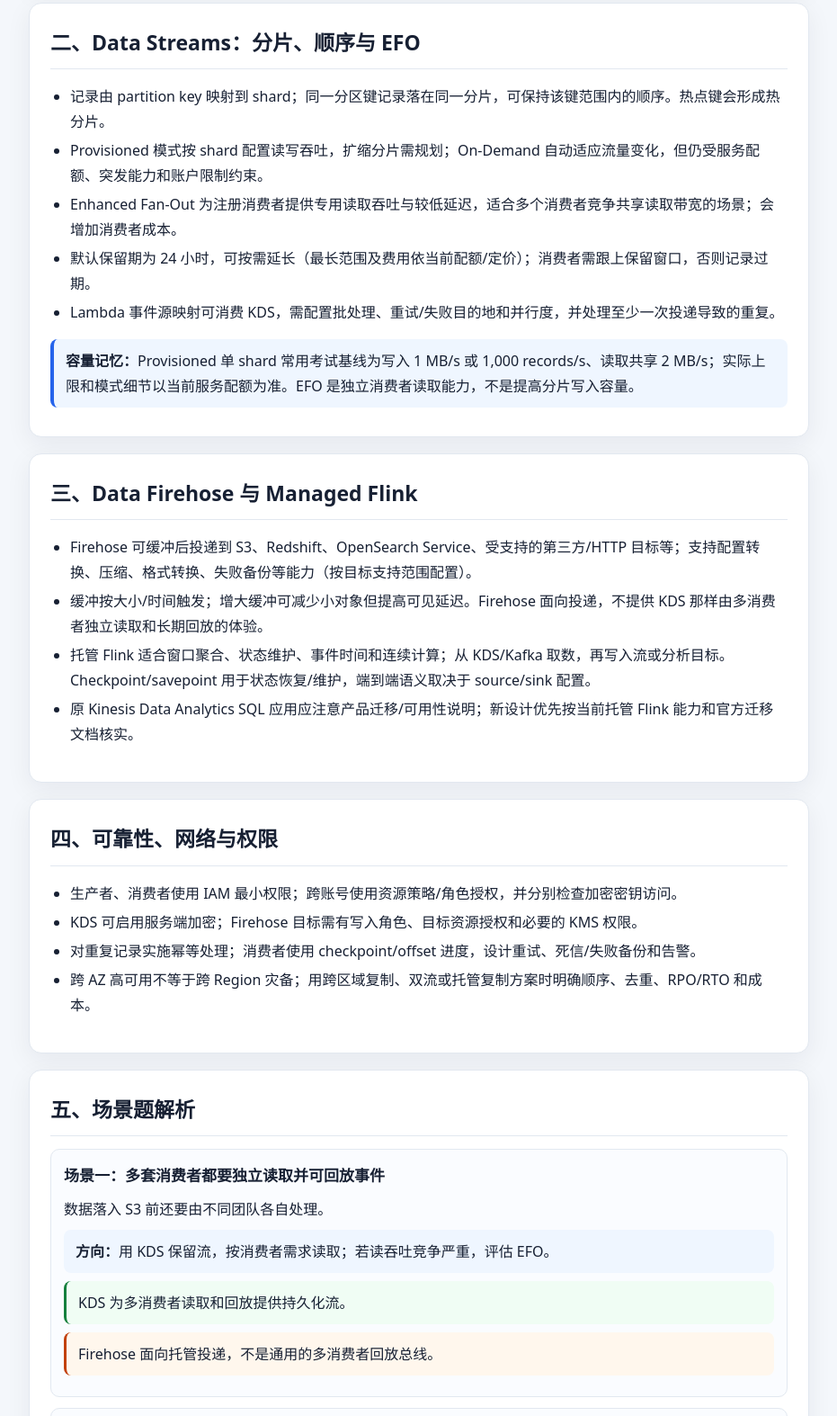
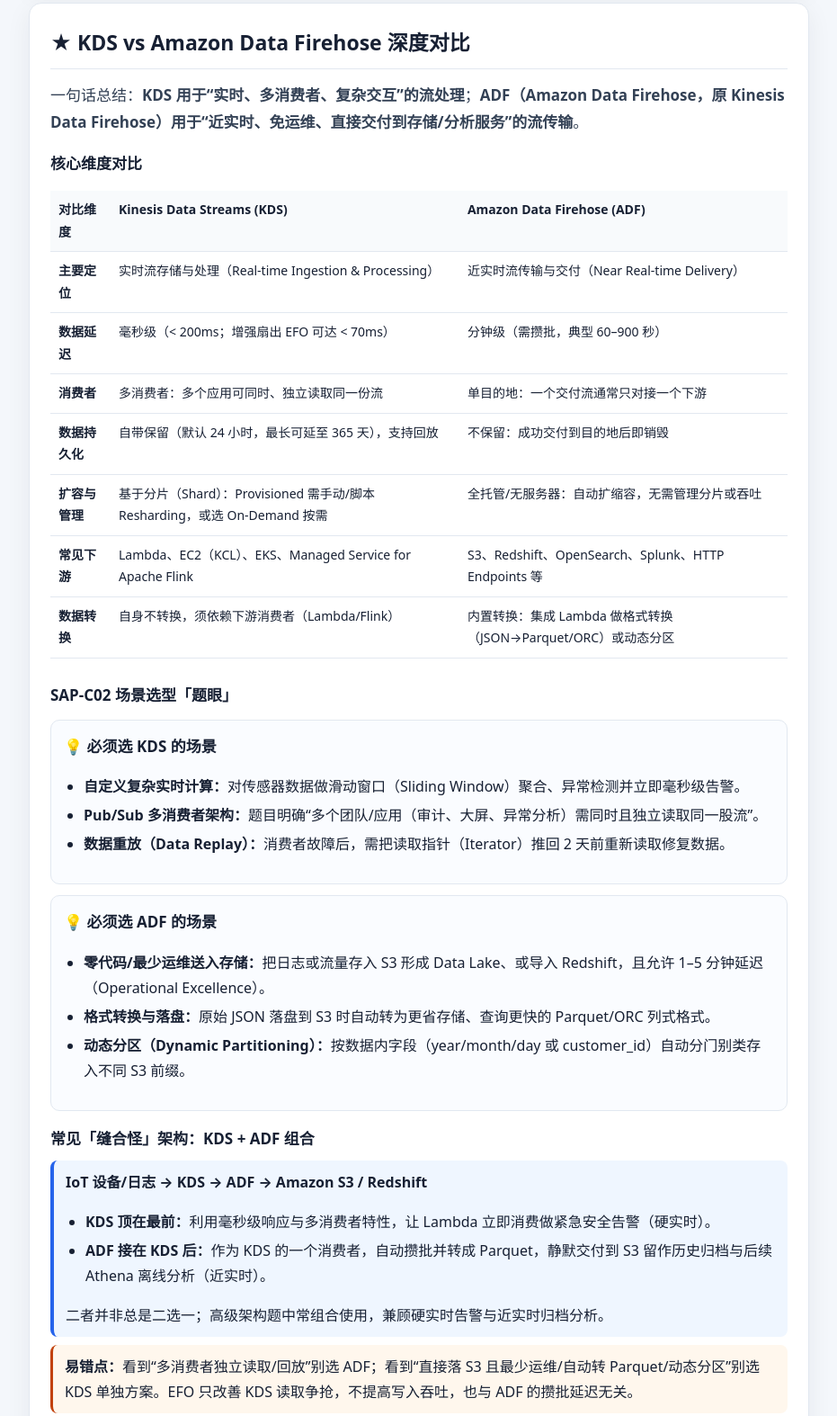
Before and after one commit to binglingshuang/AWS-SAP-C02, a plain HTML site: page analytics/kinesis.html in a window 1280 px wide. Shown: the part 838-2412 px from the top of the page at 90% size, without its empty margins (300-1231 px from the left). Drawn offline with Linux system fonts and the light colour scheme.

Commit message:
KDS 与 ADF 核心维度对比

```diff
--- a/analytics/kinesis.html
+++ b/analytics/kinesis.html
@@ -10,8 +10,41 @@
 </head>
 <body>
 <header><div class="container"><a href="index.html" style="color:#bfdbfe">← 返回分析模块</a><h1>Amazon Kinesis<br><span style="font-size:.62em;font-weight:400;color:#bfdbfe">实时流摄取、投递与处理 — SAP-C02</span></h1><p>先区分三类工作：Data Streams 保留流并支持自定义消费者；Amazon Data Firehose 托管缓冲和投递；Amazon Managed Service for Apache Flink 执行有状态流处理。服务名称和容量模式要结合题目需求判断。</p><span class="pill">🔥 高频</span><span class="pill">Streams · Firehose · Flink · Shards · EFO</span></div></header>
-<div class="container layout"><nav><b>页面目录</b><a href="#compare">一、服务选型</a><a href="#streams">二、Data Streams</a><a href="#delivery">三、Firehose 与 Flink</a><a href="#security">四、可靠性与安全</a><a href="#scenarios">五、场景题</a><a href="#quick">六、速查</a><a href="#memory">七、速记卡</a><a href="#quiz">八、自测</a><a href="#refs">官方资料</a></nav><main>
+<div class="container layout"><nav><b>页面目录</b><a href="#compare">一、服务选型</a><a href="#kds-adf">★ KDS vs Firehose 深度对比</a><a href="#streams">二、Data Streams</a><a href="#delivery">三、Firehose 与 Flink</a><a href="#security">四、可靠性与安全</a><a href="#scenarios">五、场景题</a><a href="#quick">六、速查</a><a href="#memory">七、速记卡</a><a href="#quiz">八、自测</a><a href="#refs">官方资料</a></nav><main>
 <section id="compare"><h2>一、流服务选型</h2><div class="table-wrap"><table><tr><th>服务</th><th>解决的问题</th><th>控制/运维边界</th></tr><tr><td>Kinesis Data Streams (KDS)</td><td>持久化流摄取；多个消费者独立读取、回放或自定义处理。</td><td>选择 On-Demand / Provisioned；管理消费者并关注分片/吞吐。</td></tr><tr><td>Amazon Data Firehose（原 Kinesis Data Firehose）</td><td>托管缓冲、可选转换并近实时交付到支持目标。</td><td>无需管理分片/消费者；配置目标、缓冲、重试和备份。</td></tr><tr><td>Amazon Managed Service for Apache Flink</td><td>连续、有状态的流转换、窗口和事件时间处理。</td><td>提交 Flink 应用；管理代码、状态、容量和检查点策略。</td></tr></table></div><p class="lead">把“先持久化供多个消费者各自处理”匹配 KDS；把“最少运维直接交付到 S3/分析目标”匹配 Firehose；把“状态化实时计算”匹配托管 Flink。</p></section>
+<section id="kds-adf"><h2>★ KDS vs Amazon Data Firehose 深度对比</h2>
+<p class="lead">一句话总结：<b>KDS 用于“实时、多消费者、复杂交互”的流处理</b>；<b>ADF（Amazon Data Firehose，原 Kinesis Data Firehose）用于“近实时、免运维、直接交付到存储/分析服务”的流传输</b>。</p>
+<h3>核心维度对比</h3>
+<div class="table-wrap"><table>
+<tr><th>对比维度</th><th>Kinesis Data Streams (KDS)</th><th>Amazon Data Firehose (ADF)</th></tr>
+<tr><td><b>主要定位</b></td><td>实时流存储与处理（Real-time Ingestion &amp; Processing）</td><td>近实时流传输与交付（Near Real-time Delivery）</td></tr>
+<tr><td><b>数据延迟</b></td><td>毫秒级（&lt; 200ms；增强扇出 EFO 可达 &lt; 70ms）</td><td>分钟级（需攒批，典型 60–900 秒）</td></tr>
+<tr><td><b>消费者</b></td><td>多消费者：多个应用可同时、独立读取同一份流</td><td>单目的地：一个交付流通常只对接一个下游</td></tr>
+<tr><td><b>数据持久化</b></td><td>自带保留（默认 24 小时，最长可延至 365 天），支持回放</td><td>不保留：成功交付到目的地后即销毁</td></tr>
+<tr><td><b>扩容与管理</b></td><td>基于分片（Shard）：Provisioned 需手动/脚本 Resharding，或选 On-Demand 按需</td><td>全托管/无服务器：自动扩缩容，无需管理分片或吞吐</td></tr>
+<tr><td><b>常见下游</b></td><td>Lambda、EC2（KCL）、EKS、Managed Service for Apache Flink</td><td>S3、Redshift、OpenSearch、Splunk、HTTP Endpoints 等</td></tr>
+<tr><td><b>数据转换</b></td><td>自身不转换，须依赖下游消费者（Lambda/Flink）</td><td>内置转换：集成 Lambda 做格式转换（JSON→Parquet/ORC）或动态分区</td></tr>
+</table></div>
+<h3>SAP-C02 场景选型「题眼」</h3>
+<div class="scenario"><h3>💡 必须选 KDS 的场景</h3><ul>
+<li><b>自定义复杂实时计算：</b>对传感器数据做滑动窗口（Sliding Window）聚合、异常检测并立即毫秒级告警。</li>
+<li><b>Pub/Sub 多消费者架构：</b>题目明确“多个团队/应用（审计、大屏、异常分析）需同时且独立读取同一股流”。</li>
+<li><b>数据重放（Data Replay）：</b>消费者故障后，需把读取指针（Iterator）推回 2 天前重新读取修复数据。</li>
+</ul></div>
+<div class="scenario"><h3>💡 必须选 ADF 的场景</h3><ul>
+<li><b>零代码/最少运维送入存储：</b>把日志或流量存入 S3 形成 Data Lake、或导入 Redshift，且允许 1–5 分钟延迟（Operational Excellence）。</li>
+<li><b>格式转换与落盘：</b>原始 JSON 落盘到 S3 时自动转为更省存储、查询更快的 Parquet/ORC 列式格式。</li>
+<li><b>动态分区（Dynamic Partitioning）：</b>按数据内字段（year/month/day 或 customer_id）自动分门别类存入不同 S3 前缀。</li>
+</ul></div>
+<h3>常见「缝合怪」架构：KDS + ADF 组合</h3>
+<div class="callout"><b>IoT 设备/日志 → KDS → ADF → Amazon S3 / Redshift</b>
+<ul>
+<li><b>KDS 顶在最前：</b>利用毫秒级响应与多消费者特性，让 Lambda 立即消费做紧急安全告警（硬实时）。</li>
+<li><b>ADF 接在 KDS 后：</b>作为 KDS 的一个消费者，自动攒批并转成 Parquet，静默交付到 S3 留作历史归档与后续 Athena 离线分析（近实时）。</li>
+</ul>
+二者并非总是二选一；高级架构题中常组合使用，兼顾硬实时告警与近实时归档分析。</div>
+<div class="trap"><b>易错点：</b>看到“多消费者独立读取/回放”别选 ADF；看到“直接落 S3 且最少运维/自动转 Parquet/动态分区”别选 KDS 单独方案。EFO 只改善 KDS 读取争抢，不提高写入吞吐，也与 ADF 的攒批延迟无关。</div>
+</section>
 <section id="streams"><h2>二、Data Streams：分片、顺序与 EFO</h2><ul><li>记录由 partition key 映射到 shard；同一分区键记录落在同一分片，可保持该键范围内的顺序。热点键会形成热分片。</li><li>Provisioned 模式按 shard 配置读写吞吐，扩缩分片需规划；On-Demand 自动适应流量变化，但仍受服务配额、突发能力和账户限制约束。</li><li>Enhanced Fan-Out 为注册消费者提供专用读取吞吐与较低延迟，适合多个消费者竞争共享读取带宽的场景；会增加消费者成本。</li><li>默认保留期为 24 小时，可按需延长（最长范围及费用依当前配额/定价）；消费者需跟上保留窗口，否则记录过期。</li><li>Lambda 事件源映射可消费 KDS，需配置批处理、重试/失败目的地和并行度，并处理至少一次投递导致的重复。</li></ul><div class="callout"><b>容量记忆：</b>Provisioned 单 shard 常用考试基线为写入 1 MB/s 或 1,000 records/s、读取共享 2 MB/s；实际上限和模式细节以当前服务配额为准。EFO 是独立消费者读取能力，不是提高分片写入容量。</div></section>
 <section id="delivery"><h2>三、Data Firehose 与 Managed Flink</h2><ul><li>Firehose 可缓冲后投递到 S3、Redshift、OpenSearch Service、受支持的第三方/HTTP 目标等；支持配置转换、压缩、格式转换、失败备份等能力（按目标支持范围配置）。</li><li>缓冲按大小/时间触发；增大缓冲可减少小对象但提高可见延迟。Firehose 面向投递，不提供 KDS 那样由多消费者独立读取和长期回放的体验。</li><li>托管 Flink 适合窗口聚合、状态维护、事件时间和连续计算；从 KDS/Kafka 取数，再写入流或分析目标。Checkpoint/savepoint 用于状态恢复/维护，端到端语义取决于 source/sink 配置。</li><li>原 Kinesis Data Analytics SQL 应用应注意产品迁移/可用性说明；新设计优先按当前托管 Flink 能力和官方迁移文档核实。</li></ul></section>
 <section id="security"><h2>四、可靠性、网络与权限</h2><ul><li>生产者、消费者使用 IAM 最小权限；跨账号使用资源策略/角色授权，并分别检查加密密钥访问。</li><li>KDS 可启用服务端加密；Firehose 目标需有写入角色、目标资源授权和必要的 KMS 权限。</li><li>对重复记录实施幂等处理；消费者使用 checkpoint/offset 进度，设计重试、死信/失败备份和告警。</li><li>跨 AZ 高可用不等于跨 Region 灾备；用跨区域复制、双流或托管复制方案时明确顺序、去重、RPO/RTO 和成本。</li></ul></section>
@@ -24,8 +57,11 @@
 <div class="scenario"><h3>场景六：Lambda 重试后下游出现重复业务记录</h3><p>消费失败会重试同一批次。</p><div class="answer"><b>方向：</b>为消费处理和目标写入实现幂等，配置批次错误处理和失败目的地。</div><div class="analysis">重试可能重复交付，业务逻辑不能假定 exactly-once。</div><div class="trap">仅扩大 shard 不解决重复写入或失败恢复问题。</div></div>
 </section>
 <section id="quick"><h2>六、关键词速查</h2><table><tr><th>需求</th><th>首选</th></tr><tr><td>多个消费者、自定义读取、回放</td><td>Kinesis Data Streams</td></tr><tr><td>托管缓冲并直接投递</td><td>Amazon Data Firehose</td></tr><tr><td>窗口、状态、持续流计算</td><td>Managed Service for Apache Flink</td></tr><tr><td>共享读吞吐争抢</td><td>Enhanced Fan-Out</td></tr><tr><td>单 key 热点</td><td>重新分布 partition key</td></tr></table></section>
-<section id="memory"><h2>七、考前速记卡</h2><div class="progress"><span id="progressBar"></span></div><p id="progressText" class="small">已掌握 0 / 18</p><ul id="memoryList" class="checklist">
-<li><input type="checkbox"><span>KDS 适合持久化流和自定义多消费者。</span></li><li><input type="checkbox"><span>Firehose 托管缓冲、转换与目标交付。</span></li><li><input type="checkbox"><span>托管 Flink 处理状态化连续流计算。</span></li><li><input type="checkbox"><span>Firehose 曾名 Kinesis Data Firehose。</span></li><li><input type="checkbox"><span>partition key 决定记录映射分片。</span></li><li><input type="checkbox"><span>同一分区键在分片内保持顺序。</span></li><li><input type="checkbox"><span>热键无法仅靠增加总分片数解决。</span></li><li><input type="checkbox"><span>Provisioned shard 需规划读写容量。</span></li><li><input type="checkbox"><span>On-Demand 减少容量管理但仍有配额边界。</span></li><li><input type="checkbox"><span>EFO 为消费者提供专用读取能力。</span></li><li><input type="checkbox"><span>EFO 不提高流写入容量。</span></li><li><input type="checkbox"><span>默认保留 24 小时，需关注读取进度。</span></li><li><input type="checkbox"><span>延长保留可支持较长时间回放。</span></li><li><input type="checkbox"><span>Firehose 缓冲大小/时间影响时延和对象尺寸。</span></li><li><input type="checkbox"><span>Flink 应用需设计 state/checkpoint 恢复方案。</span></li><li><input type="checkbox"><span>消费者重试可能导致重复处理。</span></li><li><input type="checkbox"><span>目标写入需幂等并配置失败处理。</span></li><li><input type="checkbox"><span>跨 Region 灾备需单独设计 RPO/RTO。</span></li></ul></section>
+<section id="memory"><h2>七、考前速记卡</h2><div class="progress"><span id="progressBar"></span></div><p id="progressText" class="small">已掌握 0 / 21</p><ul id="memoryList" class="checklist">
+<li><input type="checkbox"><span>KDS 适合持久化流和自定义多消费者。</span></li><li><input type="checkbox"><span>Firehose 托管缓冲、转换与目标交付。</span></li><li><input type="checkbox"><span>托管 Flink 处理状态化连续流计算。</span></li><li><input type="checkbox"><span>Firehose 曾名 Kinesis Data Firehose。</span></li><li><input type="checkbox"><span>partition key 决定记录映射分片。</span></li><li><input type="checkbox"><span>同一分区键在分片内保持顺序。</span></li><li><input type="checkbox"><span>热键无法仅靠增加总分片数解决。</span></li><li><input type="checkbox"><span>Provisioned shard 需规划读写容量。</span></li><li><input type="checkbox"><span>On-Demand 减少容量管理但仍有配额边界。</span></li><li><input type="checkbox"><span>EFO 为消费者提供专用读取能力。</span></li><li><input type="checkbox"><span>EFO 不提高流写入容量。</span></li><li><input type="checkbox"><span>默认保留 24 小时，需关注读取进度。</span></li><li><input type="checkbox"><span>延长保留可支持较长时间回放。</span></li><li><input type="checkbox"><span>Firehose 缓冲大小/时间影响时延和对象尺寸。</span></li><li><input type="checkbox"><span>Flink 应用需设计 state/checkpoint 恢复方案。</span></li><li><input type="checkbox"><span>消费者重试可能导致重复处理。</span></li><li><input type="checkbox"><span>目标写入需幂等并配置失败处理。</span></li><li><input type="checkbox"><span>跨 Region 灾备需单独设计 RPO/RTO。</span></li>
+<li><input type="checkbox"><span>KDS 毫秒级、多消费者、可回放；ADF 分钟级、单目的地、不保留。</span></li>
+<li><input type="checkbox"><span>ADF 全托管无分片，内置转换（JSON→Parquet/ORC）与动态分区。</span></li>
+<li><input type="checkbox"><span>常见组合：KDS→ADF→S3/Redshift，兼顾硬实时告警与近实时归档。</span></li></ul></section>
 <section id="quiz"><h2>八、快速自测</h2><details><summary>1. 需要托管直接把流写入 S3，最少自管组件选什么？</summary><p>Amazon Data Firehose。</p></details><details><summary>2. 为什么增加总 shard 数未必解决单个 partition key 延迟？</summary><p>同一 key 仍映射到同一 shard，需均衡 key 分布。</p></details><details><summary>3. 多消费者需低延迟独立读吞吐可评估什么？</summary><p>Enhanced Fan-Out。</p></details></section>
 <section id="refs"><h2>官方资料</h2><ul><li><a href="https://docs.aws.amazon.com/streams/latest/dev/introduction.html" target="_blank" rel="noopener">Kinesis Data Streams</a></li><li><a href="https://docs.aws.amazon.com/firehose/latest/dev/what-is-this-service.html" target="_blank" rel="noopener">Amazon Data Firehose</a></li><li><a href="https://docs.aws.amazon.com/managed-flink/latest/java/what-is.html" target="_blank" rel="noopener">Managed Service for Apache Flink</a></li></ul></section>
 </main></div><footer class="container">Amazon Kinesis SAP-C02 复习笔记 · 可打印或另存为 PDF</footer><script>function updateProgress(){const boxes=[...document.querySelectorAll('#memoryList input')],done=boxes.filter(x=>x.checked).length;document.getElementById('progressBar').style.width=(done/boxes.length*100)+'%';document.getElementById('progressText').textContent=`已掌握 ${done} / ${boxes.length}`;}document.querySelectorAll('#memoryList input').forEach(x=>x.addEventListener('change',updateProgress));</script>
```
